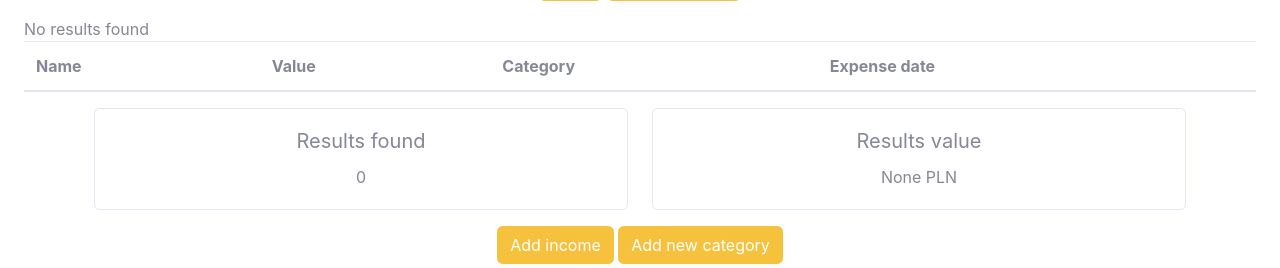
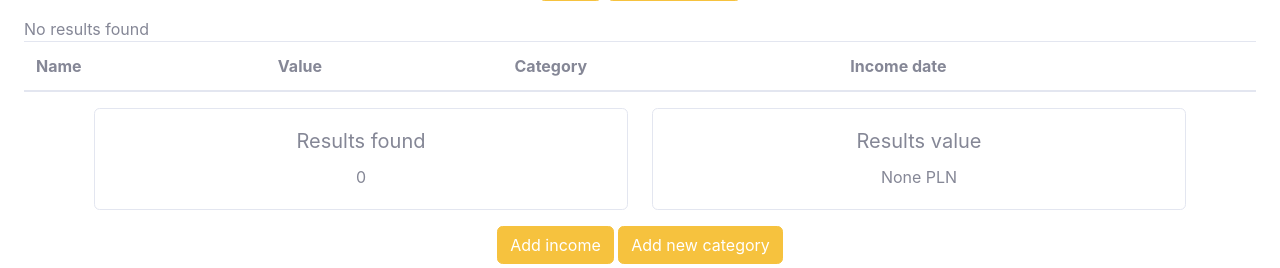
Before and after one commit to zdpytpol42gr1/budget, a Django app: page /balance/income-list/ in a window 1280 px wide. Shown: the part 1241-1509 px from the top of the page. Run offline with Django 4.2, Linux system fonts and the light colour scheme; data that the repository does not hold is empty; some libraries are stand-ins or nearby versions.

Commit message:
update incomes menu

```diff
--- a/balance/templates/balance/income_form.html
+++ b/balance/templates/balance/income_form.html
@@ -1,6 +1,6 @@
 {% extends 'user_manager/base.html' %}
-{% block site_title %} Add expense {% endblock %}
-{% block page_heading %} Add new expense {% endblock page_heading %}
+{% block site_title %} Add income {% endblock %}
+{% block page_heading %} Add new income {% endblock page_heading %}
 
 {% block content %}
 
--- a/balance/templates/balance/income_list.html
+++ b/balance/templates/balance/income_list.html
@@ -27,13 +27,13 @@
         <th onclick="sortTable(0)">Name</th>
         <th onclick="sortTable(1)">Value</th>
         <th onclick="sortTable(2)">Category</th>
-        <th onclick="sortTable(3)">Expense date</th>
+        <th onclick="sortTable(3)">Income date</th>
     </tr>
     </thead>
     <tbody>
     {% for income in filter.qs %}
     <tr>
-        <td><a href="{% url 'income_detail' expense.id%}">{{ income.income_name }}</a></td>
+        <td><a href="{% url 'income_detail' income.id%}">{{ income.income_name }}</a></td>
         <td> {{ income.income_value }}</td>
         <td> {{ income.income_category }}</td>
         <td> {{ income.income_date|date:"Y-m-d H:i" }}</td>
@@ -71,8 +71,8 @@
 
 
 <p><div class="bottom-buttons text-center col-bg-6">
-                <a href="{% url 'expense_create' %}" class="btn btn-warning">Add income</a>
-                <a href="{% url 'expense_category_create' %}" class="btn btn-warning">Add new category</a>
+                <a href="{% url 'income_create' %}" class="btn btn-warning">Add income</a>
+                <a href="{% url 'income_category_create' %}" class="btn btn-warning">Add new category</a>
 </div></p>
 
 <p><div class="bottom-buttons text-center">
--- a/user_manager/templates/user_manager/base.html
+++ b/user_manager/templates/user_manager/base.html
@@ -87,10 +87,10 @@
                  data-parent="#accordionSidebar">
                 <div class="bg-white py-2 collapse-inner rounded">
                     <h6 class="collapse-header">Actions:</h6>
-                    <a class="collapse-item" href="utilities-color.html">Colors</a>
-                    <a class="collapse-item" href="utilities-border.html">Borders</a>
-                    <a class="collapse-item" href="utilities-animation.html">Animations</a>
-                    <a class="collapse-item" href="utilities-other.html">Other</a>
+                    <a class="collapse-item" href="{% url 'income_create' %}">Add new income</a>
+                    <a class="collapse-item" href="{% url 'income_list' %}">Incomes list</a>
+                    <a class="collapse-item" href="{% url 'income_category_list' %}">Categories of incomes</a>
+                    <a class="collapse-item" href="{% url 'income_category_create' %}">Add new category</a>
                 </div>
             </div>
         </li>
```
Also changed, not shown: balance/templates/balance/dashboard.html (+4 -4 lines), balance/templates/balance/income_detail.html (+6 -6 lines), user_manager/templates/user_manager/index.html (+4 -4 lines), balance/migrations/0005_alter_income_income_category.py (added).
